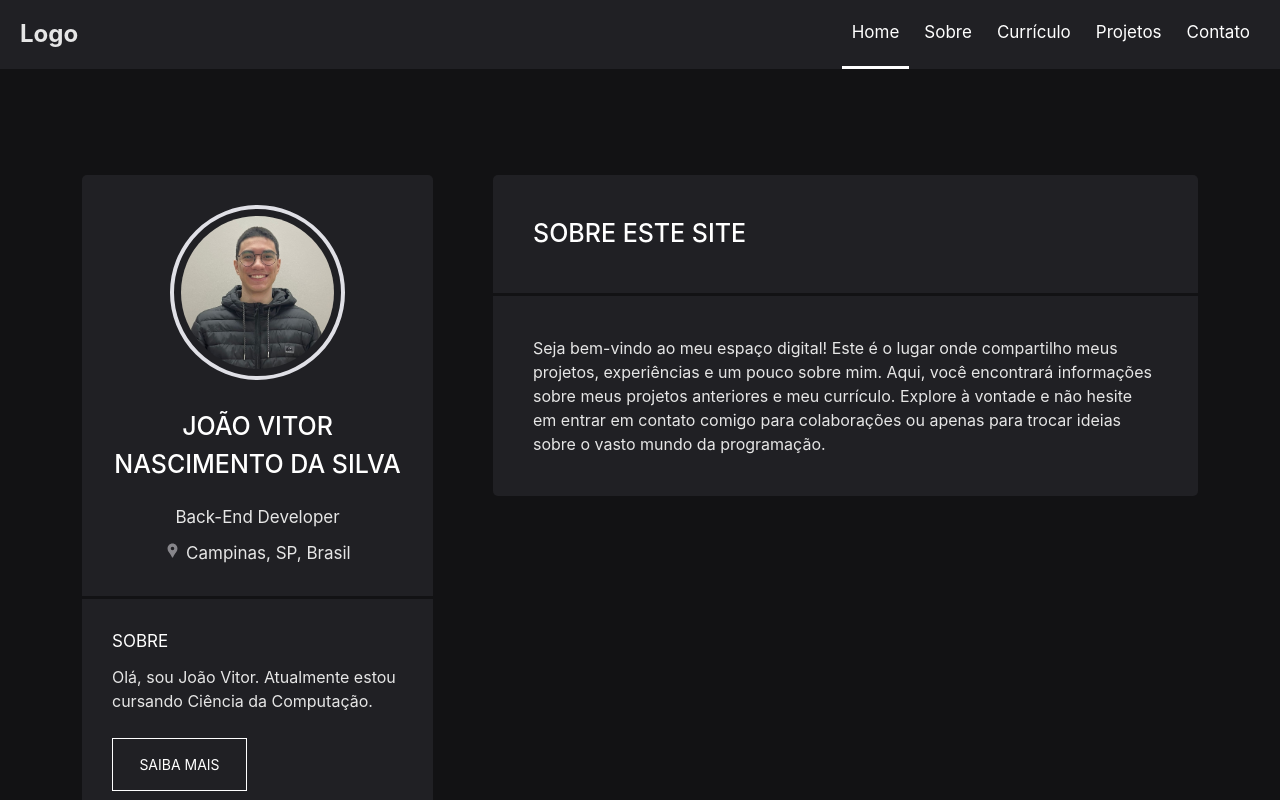
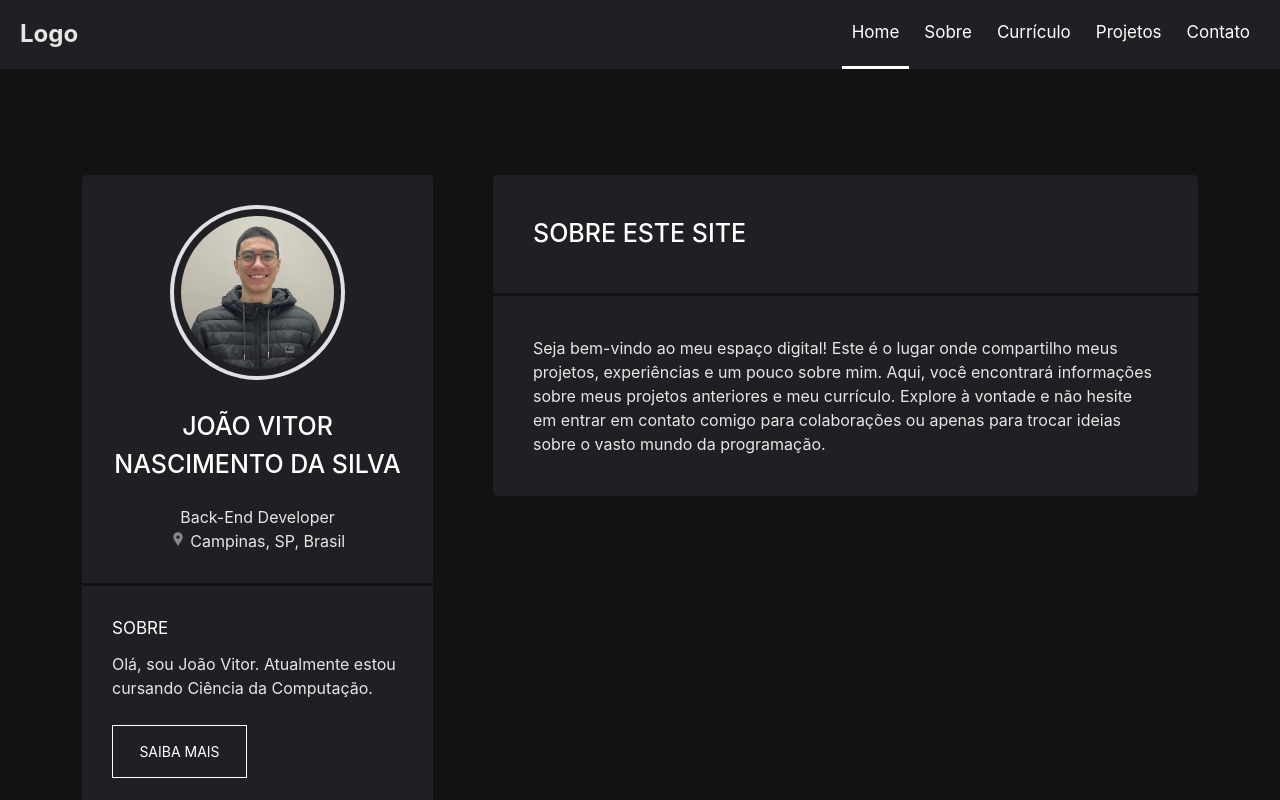
Before and after one commit to nascimentocode/personal-website, a React (Vite) app: page / in a window 1280 px wide. Shown: the top 800 px of the page. Built offline with nearby package versions, Linux system fonts and the light colour scheme.

Commit message:
Fix: fixing html tags

```diff
--- a/src/components/Sidebar.jsx
+++ b/src/components/Sidebar.jsx
@@ -14,8 +14,8 @@ function Sidebar() {
             <div>
                 <img src={Perfil} width={200}/>
                 <h2 id="profile-name">João Vitor Nascimento da Silva</h2>
-                <h3>Back-End Developer</h3>
-                <h3><span><MdLocationPin /></span> Campinas, SP, Brasil</h3>
+                <p>Back-End Developer</p>
+                <p><span><MdLocationPin /></span> Campinas, SP, Brasil</p>
             </div>
             <div className="divider-sidebar"></div>
             <div id="about-sidebar">
```
